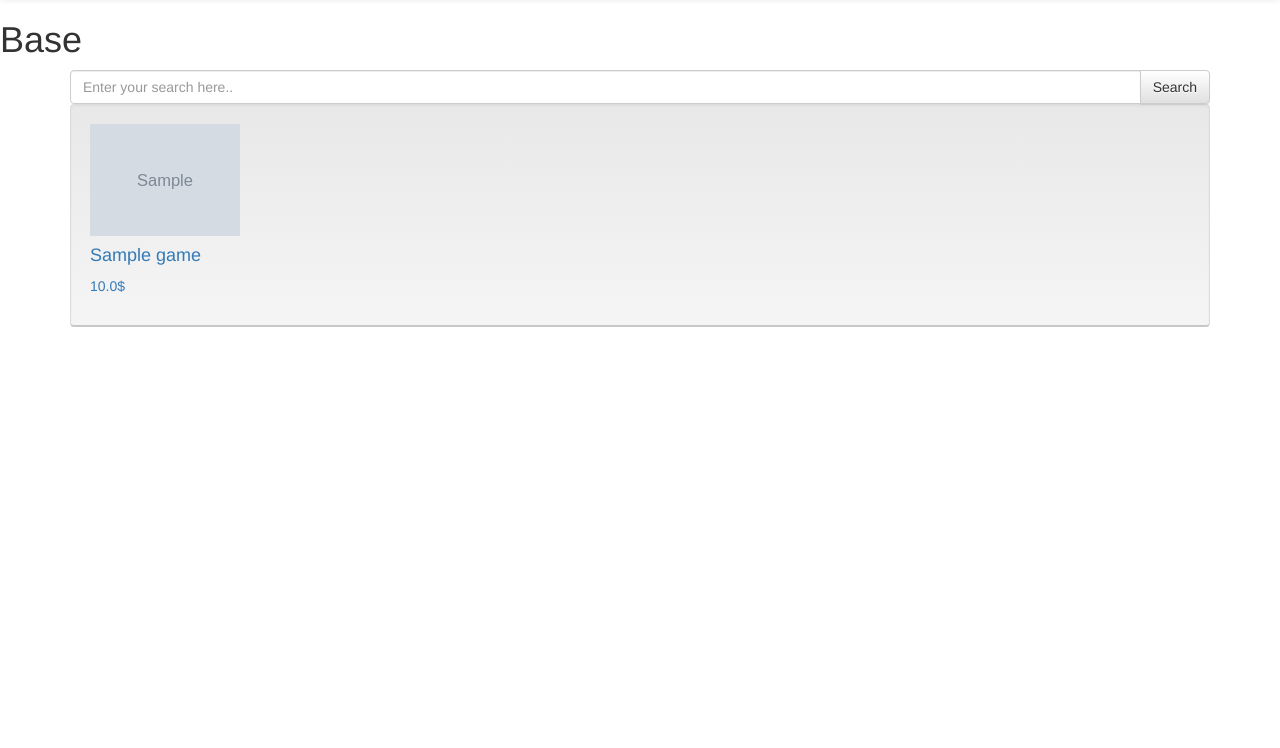
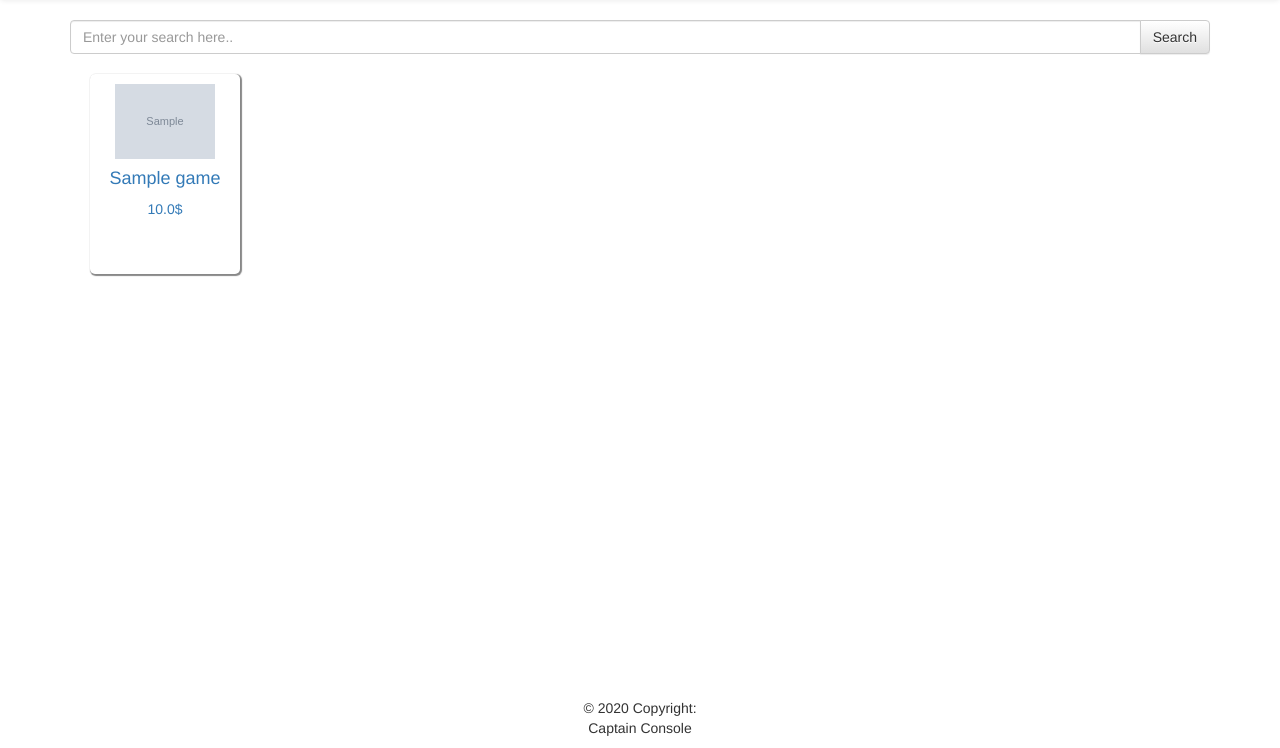
Before and after one commit to superhetja/VLN2, a Django app: page / in a window 1280 px wide. Shown: the part 52-800 px from the top of the page. Run offline with Django 3.2, Linux system fonts and the light colour scheme; tables that the repository leaves empty hold one stand-in row (values such as "Sample post"); grey boxes marked "Sample" are stand-in pictures; some libraries are stand-ins or nearby versions.

Commit message:
footer, game grid

```diff
--- a/static/css/main.css
+++ b/static/css/main.css
@@ -1,10 +1,21 @@
+
 .game {
-    border-bottom: solid 2px rgba(155, 155, 155, .5);
+    margin-top: 10px;
+    width: 150px;
+    height: 200px;
+    border-color: black;
+    border-radius: 5px;
+    box-shadow: 1px 1px 1px 1px #888888;
+    padding: 0 10px 10px 10px;
+    text-align: center;
+    margin: 20px;
+    padding-top: 10px;
+
 }
 
 .game-img {
-    max-width: 150px;
-    max-height: 200px;
+    max-width: 100px;
+    max-height: 100px;
 }
 
 .detailed-game-box {
--- a/templates/base.html
+++ b/templates/base.html
@@ -12,7 +12,6 @@
 </head>
 <body>
     {% include 'navigation.html' %}
-    <h1>Base</h1>
     <div class="container">
         {% block content %}
         {% endblock %}
@@ -21,5 +20,9 @@
     <!-- Latest compiled and minified JavaScript -->
     <script src="https://maxcdn.bootstrapcdn.com/bootstrap/3.3.7/js/bootstrap.min.js" integrity="sha384-Tc5IQib027qvyjSMfHjOMaLkfuWVxZxUPnCJA7l2mCWNIpG9mGCD8wGNIcPD7Txa" crossorigin="anonymous"></script>
     <script src="{% static 'js/games.js' %}"></script>
+    <div>
+        {% include 'footer.html' %}
+    </div>
+
 </body>
 </html>
--- /dev/null
+++ b/templates/footer.html
@@ -0,0 +1,7 @@
+<div class="navbar-fixed-bottom">
+    <footer class="page-footer font-small blue">
+      <div class="footer-copyright text-center py-3">© 2020 Copyright:
+        <p> Captain Console</p>
+      </div>
+    </footer>
+</div>
--- a/templates/game/single_game.html
+++ b/templates/game/single_game.html
@@ -1,4 +1,4 @@
-<div class="well game">
+<div class="game col-xs-6 col-sm-4">
     <a href="/games/{{ game.id }}">
         <img class="game-img" src="{{ game.gameimage_set.first.image }}"/>
         <h4>{{ game.name }}</h4>
--- a/todo.txt
+++ b/todo.txt
@@ -1,6 +1,4 @@
 Style:
-Games side
-Detailed game side - Raw look, needs colorscheme, fonts and fontsize
 Login page
 Logout page
 SignUp page
@@ -11,7 +9,7 @@ Navbar
 Make Breadcrumb
 
 search history
-Footer
+xx Footer - Sindri / klárt
 Add to Cart btn - Added without function
 Shopping Cart
 Address Form - Friðrik og Fannar
```
Also changed, not shown: user/models.py (line endings or trailing spaces).
